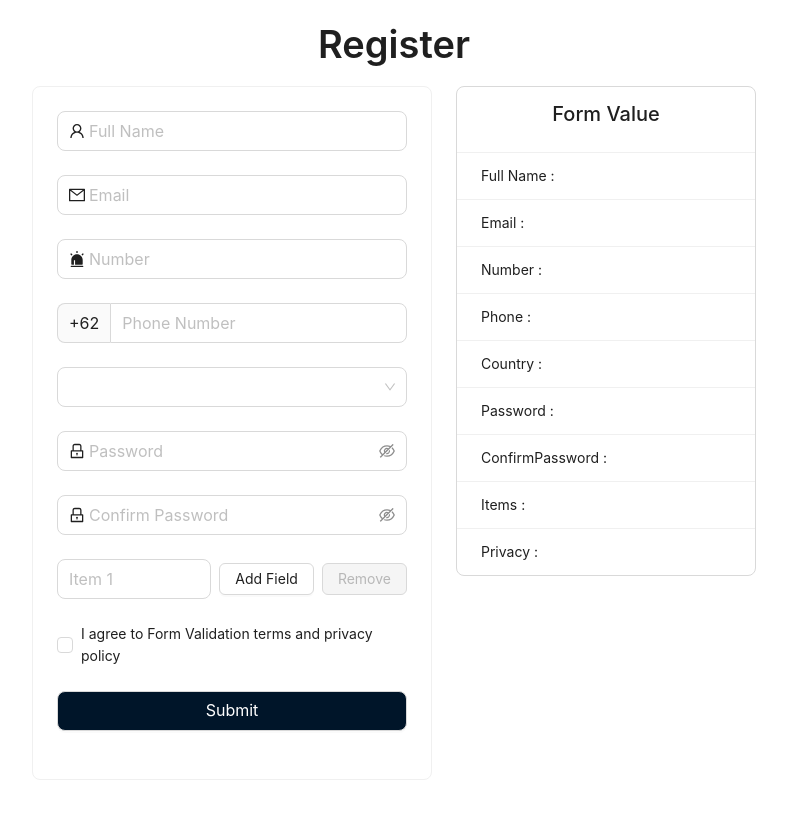
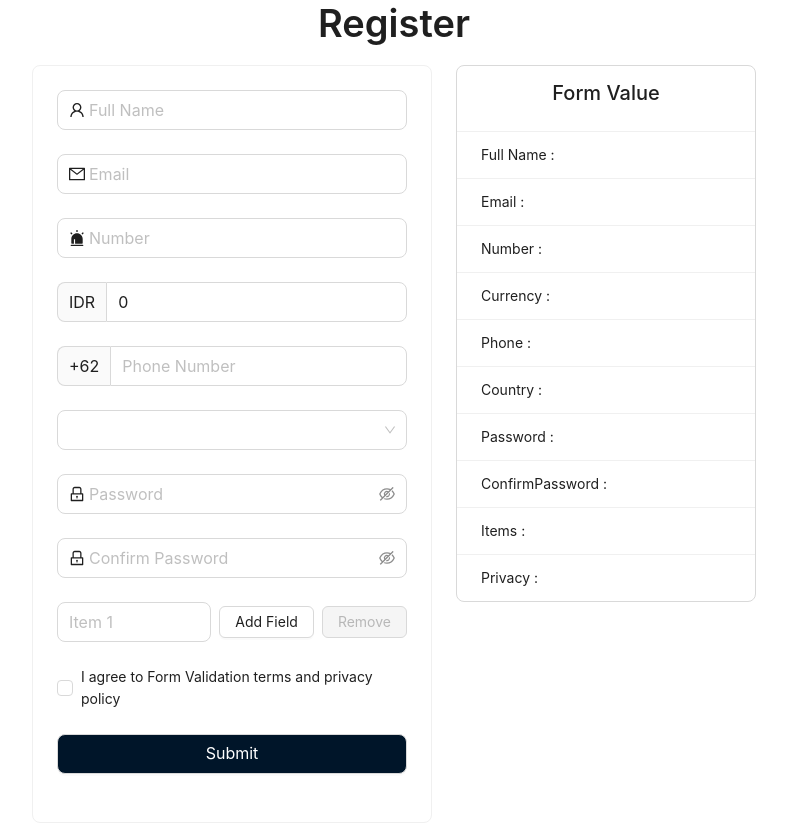
Before and after one commit to rolandowebdev/form-validation-antd, a React (Vite) app: page / in a window 1280 px wide. Shown: the whole page, without its empty margins (246-1033 px from the left). Before the commit the page ends 800 px from the top, so only its background shows below. Built offline with nearby package versions, Linux system fonts and the light colour scheme.

Commit message:
feat: added currency field

```diff
--- /dev/null
+++ b/src/components/Input/InputCurrency.tsx
@@ -0,0 +1,56 @@
+import { Form, InputNumber as InputNumberAntd } from 'antd'
+import { Controller, useFormContext } from 'react-hook-form'
+
+type InputCurrencyProps = {
+	name: string
+	placeholder: string
+	addonBefore: string
+	size?: 'large' | 'middle' | 'small'
+}
+
+declare global {
+	interface BigInt {
+		toJSON: () => string
+	}
+}
+
+BigInt.prototype.toJSON = function () {
+	return this.toString()
+}
+
+export const InputCurrency = ({
+	name,
+	placeholder,
+	addonBefore,
+	size = 'large',
+}: InputCurrencyProps) => {
+	const {
+		control,
+		formState: { errors },
+	} = useFormContext()
+
+	return (
+		<Controller
+			name={name}
+			control={control}
+			render={({ field }) => {
+				return (
+					<Form.Item
+						help={errors[name] ? errors[name]?.message?.toString() : null}
+						validateStatus={errors[name] ? 'error' : ''}>
+						<InputNumberAntd
+							style={{ width: '100%' }}
+							addonBefore={addonBefore}
+							formatter={(value) =>
+								`${value}`.replace(/\B(?=(\d{3})+(?!\d))/g, ',')
+							}
+							placeholder={placeholder}
+							size={size}
+							{...field}
+						/>
+					</Form.Item>
+				)
+			}}
+		/>
+	)
+}
--- a/src/pages/Form.tsx
+++ b/src/pages/Form.tsx
@@ -29,6 +29,7 @@ import {
 	DynamicInput,
 } from '../components'
 import { countries } from '../data'
+import { InputCurrency } from '../components/Input/InputCurrency'
 
 export const FormUser = () => {
 	const [data, setData] = useState<User | null>(null)
@@ -41,6 +42,7 @@ export const FormUser = () => {
 			fullName: '',
 			email: '',
 			number: '',
+			currency: 0,
 			country: '',
 			mobile: '',
 			password: '',
@@ -60,6 +62,7 @@ export const FormUser = () => {
 		`Full Name : ${data?.fullName?.toString() ?? ''}` || 'Full Name :',
 		`Email : ${data?.email?.toString() ?? ''}` || 'Email :',
 		`Number : ${data?.number?.toString() ?? ''}` || 'Number :',
+		`Currency : ${data?.currency?.toString() ?? ''}` || 'Currency :',
 		`Phone : ${data?.mobile?.toString() ?? ''}` || 'Phone :',
 		`Country : ${data?.country?.toString() ?? ''}` || 'Country :',
 		`Password : ${data?.password?.toString() ?? ''}` || 'Password :',
@@ -103,6 +106,12 @@ export const FormUser = () => {
 									name='number'
 									icon={<AlertFilled />}
 									placeholder='Number'
+								/>
+
+								<InputCurrency
+									name='currency'
+									addonBefore='IDR'
+									placeholder='Currency'
 								/>
 
 								<InputNumber
--- a/src/types/User.ts
+++ b/src/types/User.ts
@@ -6,6 +6,7 @@ export type User = {
 	fullName: string
 	email: string
 	number: string
+	currency: number
 	country: string
 	mobile: string
 	password: string
```
